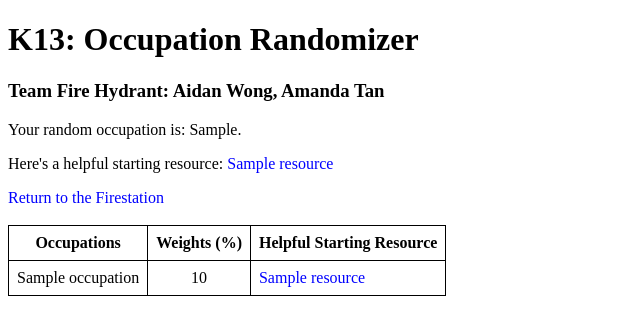
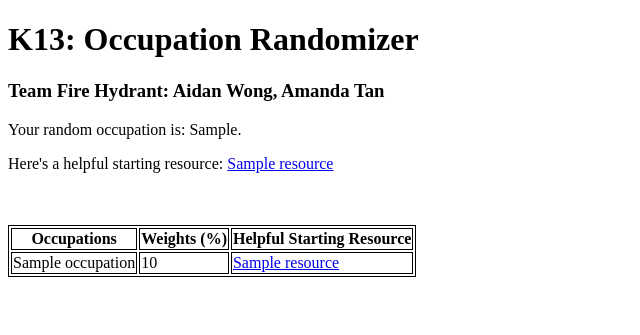
Before and after one commit to awong50/SOFTDEV, a Flask app: template 13_tempwork/templates/tablified.html in a window 1280 px wide. Shown: the top 335 px of the page, without its empty margins (0-640 px from the left). Run offline with Flask 3, Linux system fonts and the light colour scheme; the template is opened without the code that fills it: most values are stand-ins (such as "Sample title", 1, 10 or a date in 2020).

Commit message:
Removed extra code for styling, minimal for assignment

```diff
--- a/13_tempwork/app.py
+++ b/13_tempwork/app.py
@@ -11,8 +11,8 @@ import random
 app = Flask(__name__)
 
 @app.route("/")
-def index():
-    return render_template('index.html')
+def hello_world():
+    return "No hablo queso!"
 
 @app.route("/wdywtbwygp")
 def test_tmplt():
--- a/13_tempwork/templates/tablified.html
+++ b/13_tempwork/templates/tablified.html
@@ -10,28 +10,11 @@ time spent: 1.0
 <html lang="en" dir="ltr">
   <head>
     <meta charset="utf-8">
-    <title>Job Simulator</title>
+    <title>K13 Job Randomizer</title>
     <style>
-      table {
-          border-collapse: collapse;
-      }
-      th, td {
-          border: 1px solid black;
-          padding: 8px;
-      }
-      td:nth-child(2) {
-          text-align: center;
-      }
-      a {
-        text-decoration: none;
-        color: blue;
-      }
-      a:hover {
-        color: red;
-      }
-      a :visited {
-        color: blue;
-      }
+      table, th, td {
+      border: 1px solid black;
+    }
   </style>
   </head>
   <body>
@@ -39,7 +22,6 @@ time spent: 1.0
     <h3>Team Fire Hydrant: Aidan Wong, Amanda Tan</h3>
     <p>Your random occupation is: {{random_occupation}}.</p>
     <p>Here's a helpful starting resource: <a href="{{ resource }}" target="_blank">{{ resource }}</a></p>
-    <a href="/">Return to the Firestation</a>
     <br>
     <br>
     <table>
```
Also changed, not shown: 13_tempwork/templates/index.html (deleted, +0 -33 lines).
